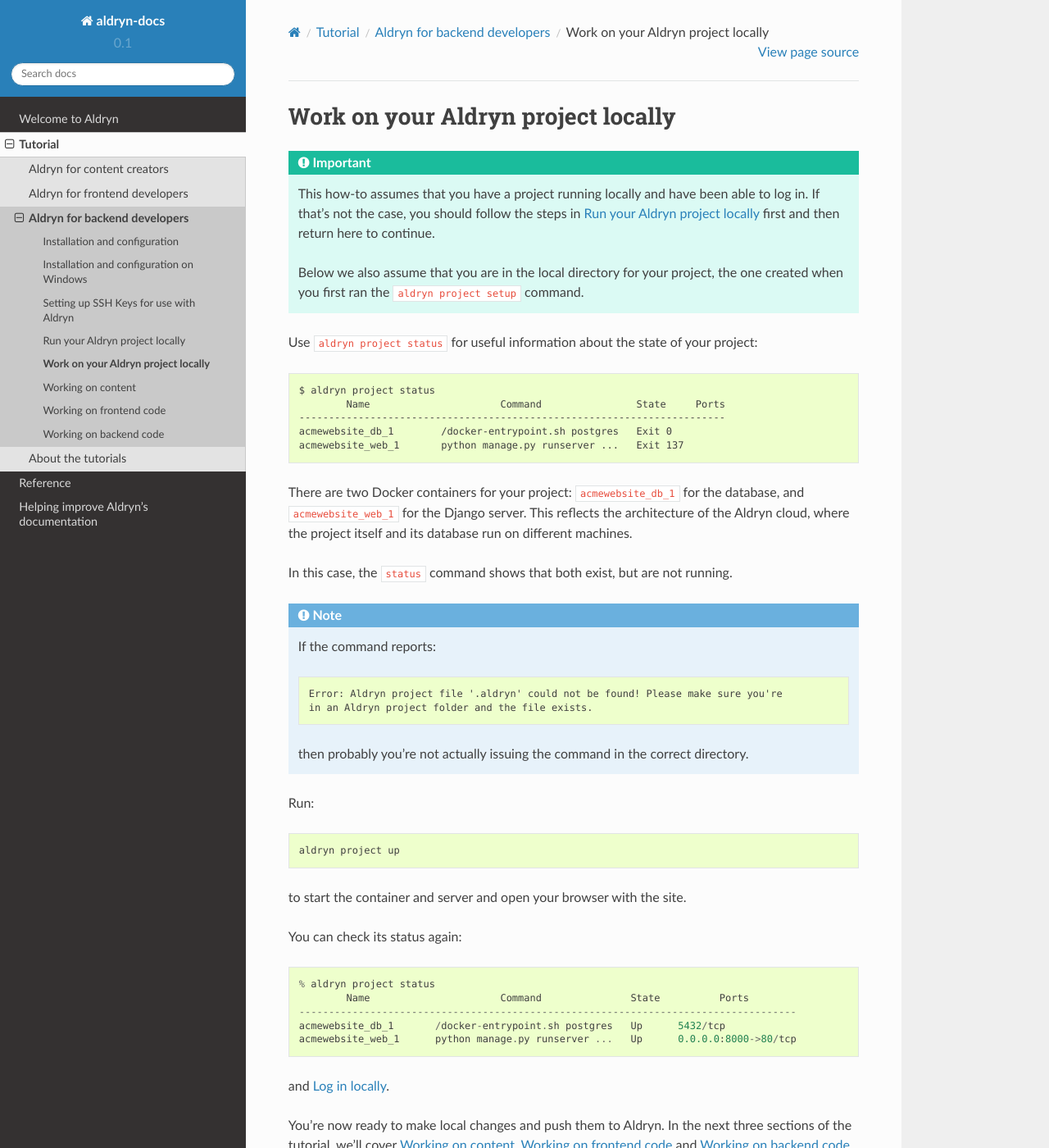
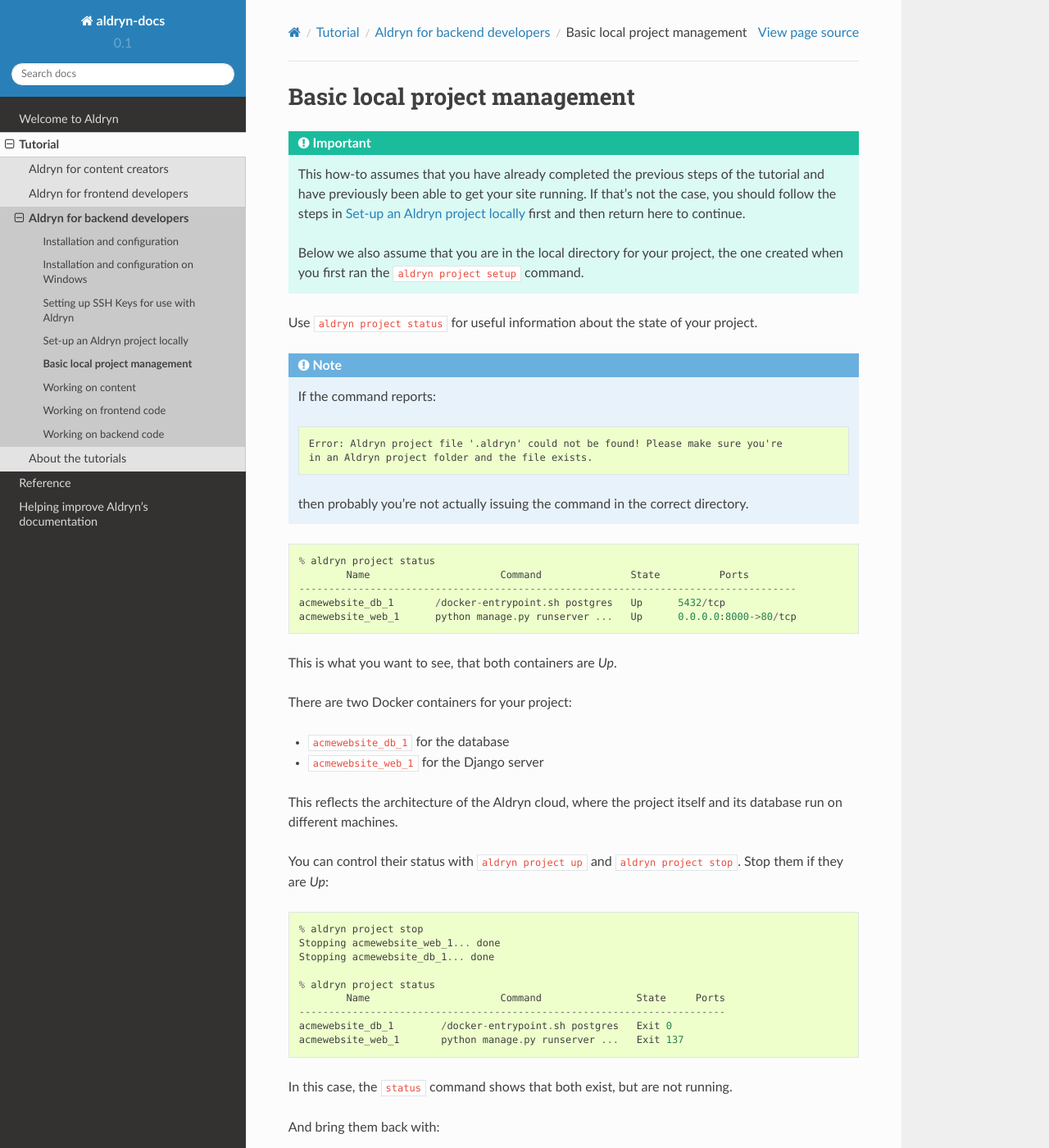
Before and after one commit to aldryn/aldryn-docs, a Sphinx documentation site: the page built from docs/tutorial/commandline/working_locally.rst, in a window 1280 px wide and 1400 px high. Shown: the whole window at 82% size. Built offline with Sphinx 7.4.7 and the Read the Docs theme 2.0.0, drawn with Linux system fonts in a browser that asks for light colours; some of the changed text lies outside the part shown.

Commit message:
Improved local development tutorial

```diff
--- a/docs/tutorial/commandline/installation.rst
+++ b/docs/tutorial/commandline/installation.rst
@@ -219,4 +219,4 @@
 Your Aldryn account will now recognise your computer as a trusted host, and you'll be protected by
 encrypted communication for command-line operations between the two.
 
-You're now ready to log in and :ref:`start working on a project <run_locally>`.
+You're now ready to log in and :ref:`start working on a project <local_setup>`.
--- a/docs/tutorial/commandline/installation_windows.rst
+++ b/docs/tutorial/commandline/installation_windows.rst
@@ -201,4 +201,4 @@
      ✓ docker server connection
      ✓ docker-compose
 
-You're now ready to log in and :ref:`start working on a project <run_locally>`.
+You're now ready to log in and :ref:`start working on a project <local_setup>`.
--- a/docs/tutorial/commandline/working_locally.rst
+++ b/docs/tutorial/commandline/working_locally.rst
@@ -1,31 +1,19 @@
 .. _work_locally:
 
-###################################
-Work on your Aldryn project locally
-###################################
+##############################
+Basic local project management
+##############################
 
 .. important::
 
-    This how-to assumes that you have a project running locally and have been able to log in. If
-    that's not the case, you should follow the steps in :ref:`run_locally` first and then return
-    here to continue.
+    This how-to assumes that you have already completed the previous steps of the tutorial and have
+    previously been able to get your site running. If that's not the case, you should follow the
+    steps in :ref:`local_setup` first and then return here to continue.
 
     Below we also assume that you are in the local directory for your project, the one created when
     you first ran the ``aldryn project setup`` command.
 
-Use ``aldryn project status`` for useful information about the state of your project::
-
-    $ aldryn project status
-            Name                      Command                State     Ports
-    ------------------------------------------------------------------------
-    acmewebsite_db_1        /docker-entrypoint.sh postgres   Exit 0
-    acmewebsite_web_1       python manage.py runserver ...   Exit 137
-
-There are two Docker containers for your project: ``acmewebsite_db_1`` for the database, and
-``acmewebsite_web_1`` for the Django server. This reflects the architecture of the Aldryn cloud,
-where the project itself and its database run on different machines.
-
-In this case, the ``status`` command shows that both exist, but are not running.
+Use ``aldryn project status`` for useful information about the state of your project.
 
 .. note::
 
@@ -36,12 +24,45 @@
 
     then probably you're not actually issuing the command in the correct directory.
 
-Run::
+::
 
-    aldryn project up
+    % aldryn project status
+            Name                      Command               State          Ports
+    ------------------------------------------------------------------------------------
+    acmewebsite_db_1       /docker-entrypoint.sh postgres   Up      5432/tcp
+    acmewebsite_web_1      python manage.py runserver ...   Up      0.0.0.0:8000->80/tcp
 
-to start the container and server and open your browser with the site.
+This is what you want to see, that both containers are *Up*.
 
+There are two Docker containers for your project:
+
+* ``acmewebsite_db_1`` for the database
+* ``acmewebsite_web_1`` for the Django server
+
+This reflects the architecture of the Aldryn cloud, where the project itself and its database run
+on different machines.
+
+You can control their status with ``aldryn project up`` and ``aldryn project stop``. Stop them if they are *Up*::
+
+    % aldryn project stop
+    Stopping acmewebsite_web_1... done
+    Stopping acmewebsite_db_1... done
+
+    % aldryn project status
+            Name                      Command                State     Ports
+    ------------------------------------------------------------------------
+    acmewebsite_db_1        /docker-entrypoint.sh postgres   Exit 0
+    acmewebsite_web_1       python manage.py runserver ...   Exit 137
+
+In this case, the ``status`` command shows that both exist, but are not running.
+
+And bring them back with::
+
+    % aldryn project up
+    Your project is configured to run at http://192.168.99.105:8000/
+    Waiting for project to start.....
+
+which starts the containers and server and opens your browser with the site.
 
 You can check its status again::
 
@@ -51,7 +72,7 @@
     acmewebsite_db_1       /docker-entrypoint.sh postgres   Up      5432/tcp
     acmewebsite_web_1      python manage.py runserver ...   Up      0.0.0.0:8000->80/tcp
 
-and :ref:`login_locally`.
+and :ref:`login_locally` as you did previously.
 
 You're now ready to make local changes and push them to Aldryn. In the next three sections of the
 tutorial, we'll cover :ref:`working_locally_on_content`, :ref:`working_locally_on_frontend` and
```
Also changed, not shown: docs/tutorial/commandline/local_project_setup.rst (+14 -10 lines), docs/tutorial/commandline/working-on-backend.rst (+101 -40 lines).
